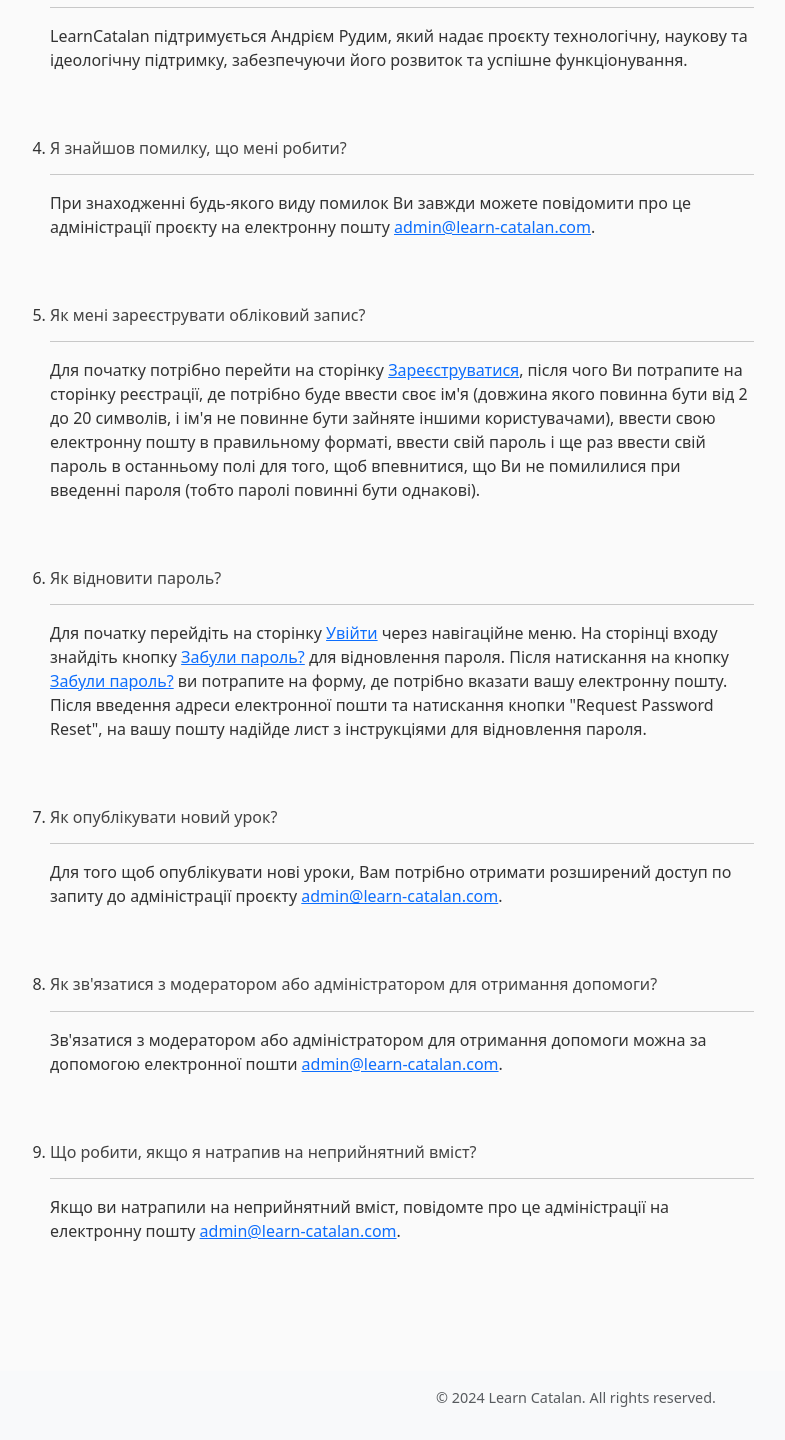
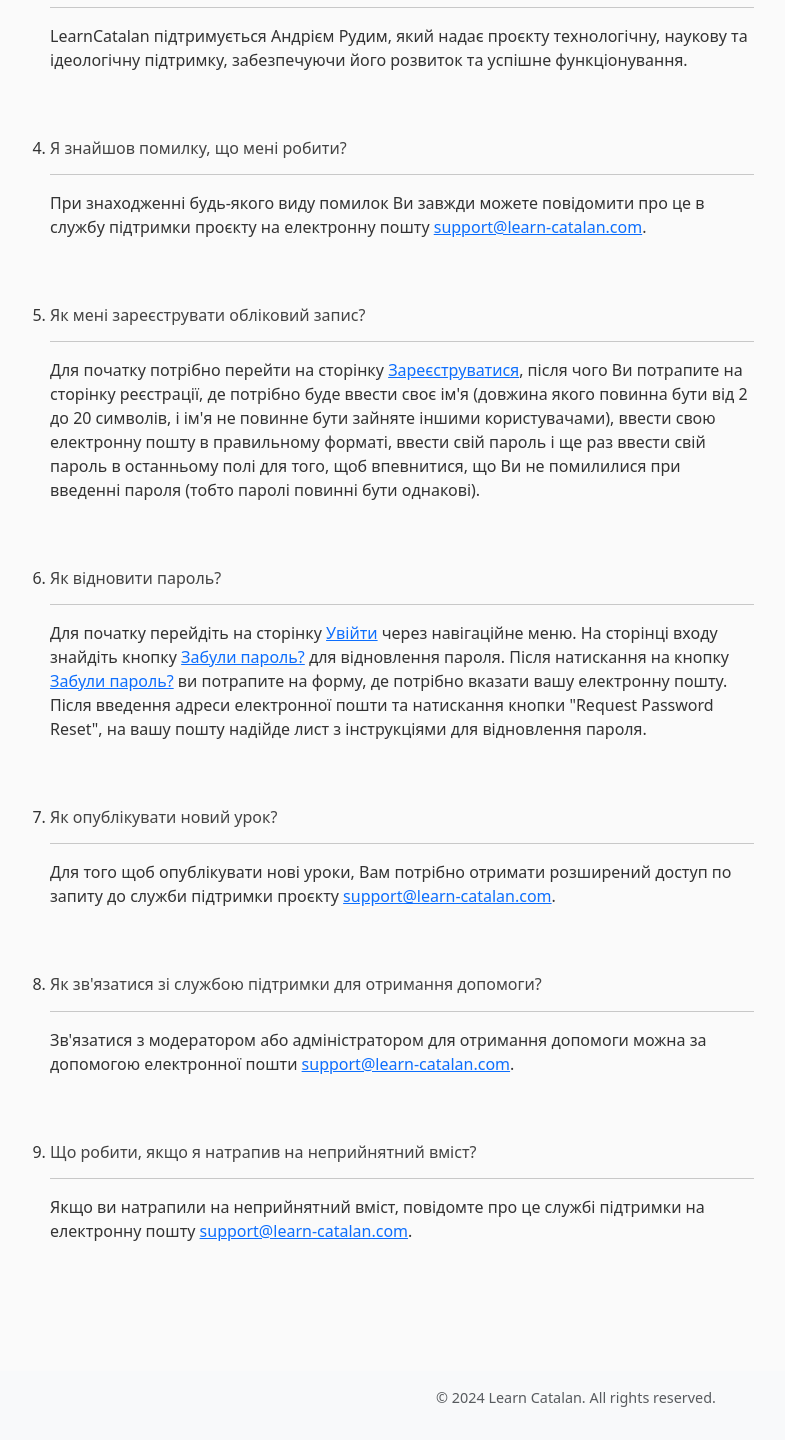
Before and after one commit to Andriy-Rudyi/learn-catalan, a Flask app: page /faq in a window 1280 px wide. Shown: the part 526-1966 px from the top of the page, without its empty margins (64-849 px from the left). Run offline with Flask 3, Linux system fonts and the light colour scheme.

Commit message:
admin mail changed to support mail

```diff
--- a/flaskblog/templates/faq.html
+++ b/flaskblog/templates/faq.html
@@ -22,9 +22,9 @@
         <li><h6>Я знайшов помилку, що мені робити?</h6></li>
                 <hr>
                 <p>При знаходженні будь-якого виду помилок Ви завжди можете повідомити про це
-                        адміністрації проєкту на електронну пошту
-                        <a href="mailto:admin@learn-catalan.com?subject=Error on the LearnCatalan&body=Describe the error you found.">
-                                admin@learn-catalan.com</a>.</p>
+                        в службу підтримки проєкту на електронну пошту
+                        <a href="mailto:support@learn-catalan.com?subject=Error on the LearnCatalan&body=Describe the error you found.">
+                                support@learn-catalan.com</a>.</p>
                 <br>
                 <br>
         <li><h6>Як мені зареєструвати обліковий запис?</h6></li>
@@ -48,23 +48,23 @@
                 <br>
         <li><h6>Як опублікувати новий урок?</h6></li>
                 <hr>
-                <p>Для того щоб опублікувати нові уроки, Вам потрібно отримати розширений доступ по запиту до адміністрації проєкту
-                        <a href="mailto:admin@learn-catalan.com?subject=Cooperation with the LearnCatalan project&body=Describe your proposal for improving the project.">
-                                admin@learn-catalan.com</a>.</p>
+                <p>Для того щоб опублікувати нові уроки, Вам потрібно отримати розширений доступ по запиту до служби підтримки проєкту
+                        <a href="mailto:support@learn-catalan.com?subject=Cooperation with the LearnCatalan project&body=Describe your proposal for improving the project.">
+                                support@learn-catalan.com</a>.</p>
                 <br>
                 <br>
-        <li><h6>Як зв'язатися з модератором або адміністратором для отримання допомоги?</h6></li>
+        <li><h6>Як зв'язатися зі службою підтримки для отримання допомоги?</h6></li>
                 <hr>
                 <p>Зв'язатися з модератором або адміністратором для отримання допомоги можна за допомогою електронної пошти
-                        <a href="mailto:admin@learn-catalan.com?subject=Communication with the administration of the LearnCatalan project&body=Write your appeal to the project administration here.">
-                                admin@learn-catalan.com</a>.</p>
+                        <a href="mailto:support@learn-catalan.com?subject=Communication with the administration of the LearnCatalan project&body=Write your appeal to the project administration here.">
+                                support@learn-catalan.com</a>.</p>
                 <br>
                 <br>
         <li><h6>Що робити, якщо я натрапив на неприйнятний вміст?</h6></li>
                 <hr>
-                <p>Якщо ви натрапили на неприйнятний вміст, повідомте про це адміністрації на електронну пошту
-                        <a href="mailto:admin@learn-catalan.com?subject=Inappropriate content found in the LearnCatalan project&body=Describe the problem you found.">
-                                admin@learn-catalan.com</a>.</p>
+                <p>Якщо ви натрапили на неприйнятний вміст, повідомте про це службі підтримки на електронну пошту
+                        <a href="mailto:support@learn-catalan.com?subject=Inappropriate content found in the LearnCatalan project&body=Describe the problem you found.">
+                                support@learn-catalan.com</a>.</p>
                 <br>
                 <br>
     </ol>
```
